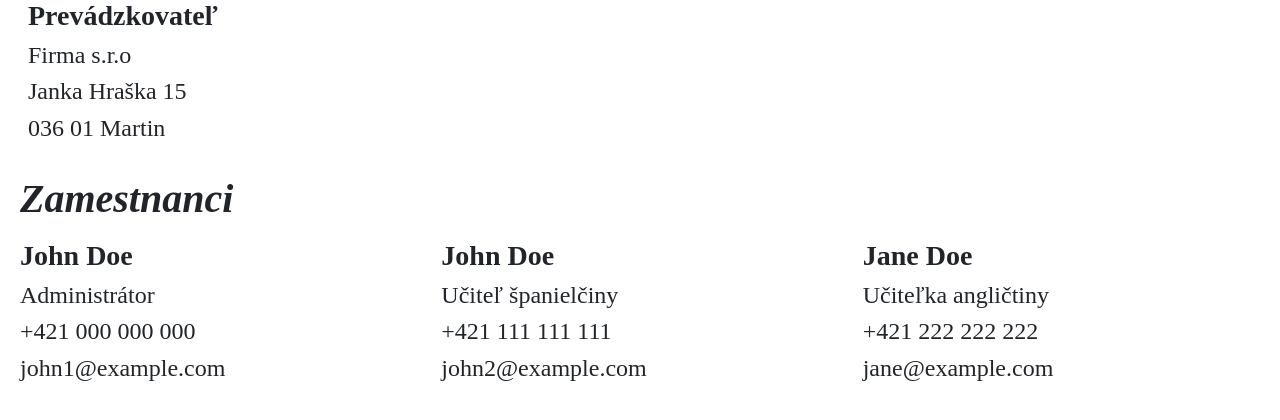
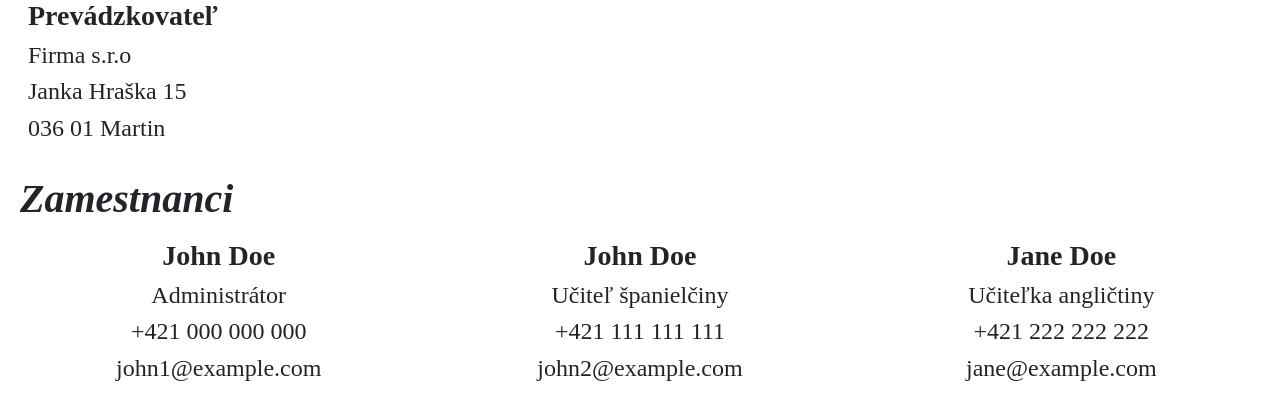
Before and after one commit to Deadname5/vaii-semestralna-praca, a PHP site: page /contacts.html in a window 1280 px wide. Shown: the part 293-713 px from the top of the page. Run offline with PHP 8.4, Linux system fonts and the light colour scheme.

Commit message:
fix: center text for staff

```diff
--- a/style.css
+++ b/style.css
@@ -98,6 +98,10 @@ td {
     padding: 10px;
 }
 
+.pracovnik {
+    text-align: center;
+}
+
 .nadpis {
     font-style: oblique;
     font-weight: bolder;
```
